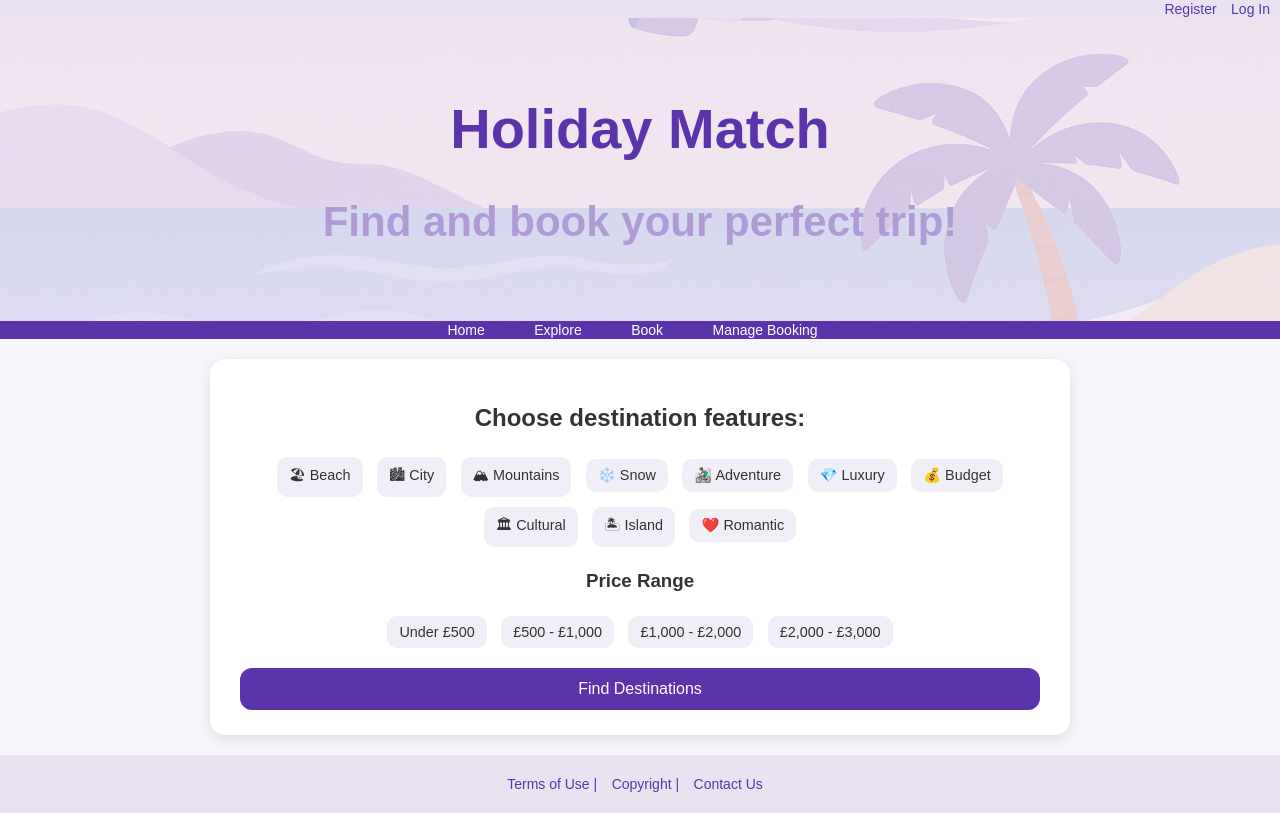
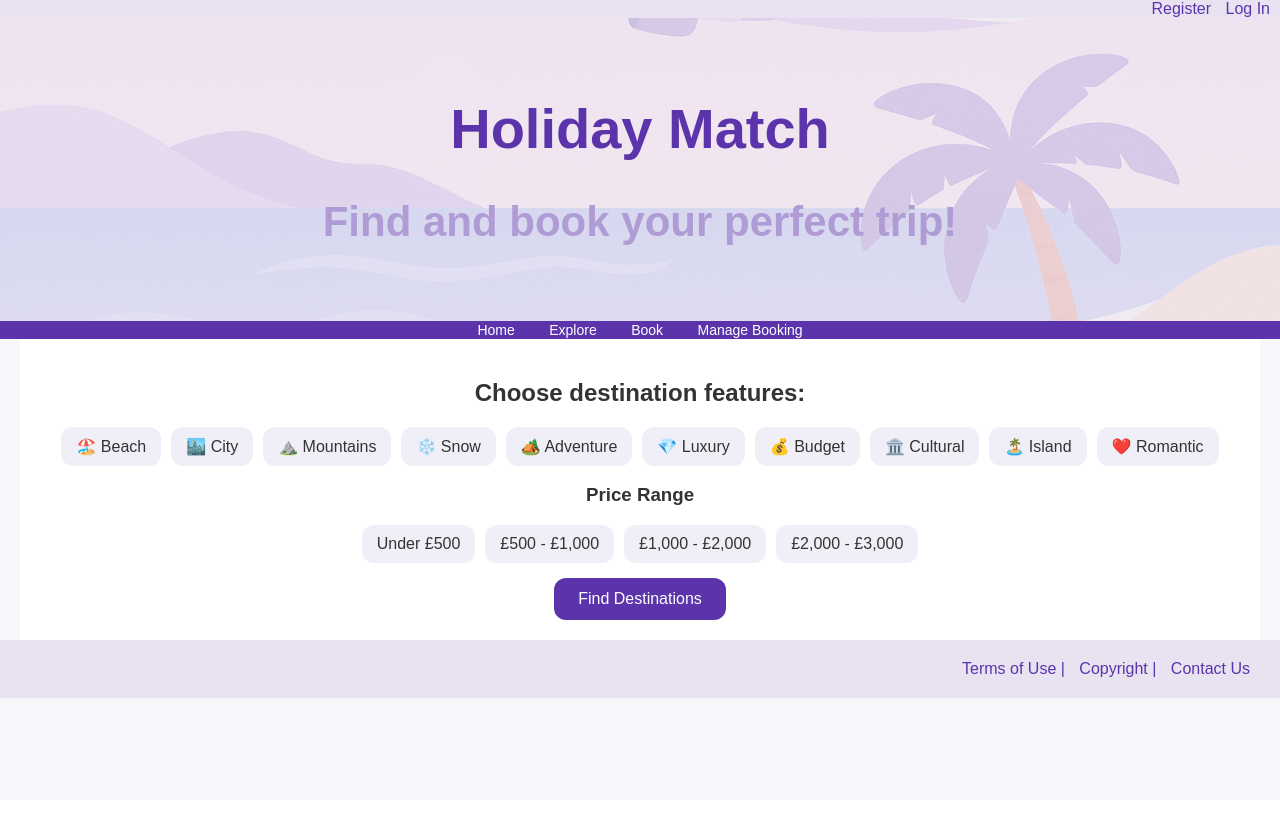
Before and after one commit to kristara/finalproject, a PHP site: page /holidayMatch.php in a window 1280 px wide. After the commit the page ends 698 px from the top, so only its background shows below. Run offline with PHP 8.4, Linux system fonts and the light colour scheme.

Commit message:
Updated css. Changed main page filters to previous version. Updated registration with htmlspecialchars, updated logic for session and logging in. Updated log in logic.

```diff
--- a/css.css
+++ b/css.css
@@ -1,4 +1,4 @@
-/* General Styles */
+/* General styles */
 html, body {
     height: 100%;
     margin: 0;
@@ -14,9 +14,9 @@
     display: flex;
     flex-direction: column;
     min-height: 100vh;
-    padding: 0;
 }
 
+/* Header */
 header {
     background-color: #e8e2f1;
     color: #5b34ac;
@@ -31,8 +31,8 @@
 }
 
 header h1 {
+    z-index: 2;
     position: relative;
-    z-index: 2;
 }
 
 header::after {
@@ -42,23 +42,22 @@
     left: 0;
     width: 100%;
     height: 100%;
-    background: rgba(232, 226, 241, 0.6); /* Optional overlay for text clarity */
+    background: rgba(232, 226, 241, 0.6);
     z-index: 1;
 }
 
-header h1 a {
+/* Link*/
+a {
+    color: #5b34ac;
     text-decoration: none;
-    color: #5b34ac;
-    font-weight: bold;
 }
 
-header h1 a:hover {
+a:hover {
     color: #7a4dd1;
-    transition: 0.3s;
 }
 
-/* Top Links (Register, Log In) - Matched with Footer */
-#headerlinks ul {
+/* Navigation */
+#headerlinks ul, #footerlinks ul {
     list-style-type: none;
     padding: 0;
     margin: 0;
@@ -66,22 +65,11 @@
     background-color: #e8e2f1;
 }
 
-#headerlinks li {
+#headerlinks li, #footerlinks li {
     display: inline;
     margin-right: 10px;
 }
 
-#headerlinks a {
-    text-decoration: none;
-    color: #5b34ac;
-    font-size: 14px;
-}
-
-#headerlinks a:hover {
-    color: rgb(106, 35, 161);
-}
-
-/* Primary Navigation (Home, Explore, Book, Manage Booking) */
 #primarynav ul {
     list-style-type: none;
     padding: 0;
@@ -92,7 +80,6 @@
 
 #primarynav li {
     display: inline-block;
-    margin-right: 15px;
 }
 
 #primarynav a {
@@ -104,10 +91,19 @@
 
 #primarynav a:hover {
     background-color: #7a4dd1;
-    transition: 0.3s;
 }
 
-/* Main Content and Filters */
+/* Form*/
+.centered-form {
+    max-width: 500px;
+    margin: 0 auto;
+    padding: 20px;
+    background-color: #ffffff;
+    border-radius: 12px;
+    box-shadow: 0 4px 15px rgba(0, 0, 0, 0.1);
+}
+
+/* Main content */
 section {
     flex-grow: 1;
     padding: 20px;
@@ -117,39 +113,8 @@
     margin: 0 auto;
 }
 
-.section-filters {
-    background-color: #ffffff;
-    padding: 25px 30px;
-    margin: 20px auto;
-    max-width: 800px;
-    border-radius: 15px;
-    box-shadow: 0 4px 15px rgba(0, 0, 0, 0.1);
-}
-
-.section-filters label {
-    display: inline-flex;
-    align-items: center;
-    background-color: #f0eff8;
-    color: #333;
-    padding: 8px 12px;
-    margin: 5px;
-    border-radius: 10px;
-    cursor: pointer;
-    font-size: 0.9rem;
-    transition: background-color 0.3s;
-}
-
-.section-filters input[type="checkbox"], .section-filters input[type="radio"] {
-    display: none;
-}
-
-.section-filters input:checked + label {
-    background-color: #c4b2e6;
-    color: #fff;
-}
-
-/* Button Styling */
-.find-btn {
+/* Button */
+button.find-btn, input[type="submit"] {
     background-color: #5b34ac;
     color: #fff;
     padding: 12px 24px;
@@ -157,13 +122,9 @@
     border-radius: 12px;
     cursor: pointer;
     font-size: 1rem;
-    display: block;
-    width: 100%;
-    text-align: center;
-    margin-top: 15px;
 }
 
-.find-btn:hover {
+button.find-btn:hover, input[type="submit"]:hover {
     background-color: #7a4dd1;
 }
 
@@ -176,32 +137,36 @@
     font-size: 16px;
 }
 
-#footerlinks ul {
-    list-style-type: none;
-    padding: 0;
-    margin: 0;
+/* Filter */
+.filter-buttons {
+    display: flex;
+    flex-wrap: wrap;
+    gap: 10px;
+    justify-content: center;
+    margin: 15px 0;
 }
 
-#footerlinks li {
-    display: inline;
-    margin-right: 10px;
+.filter-option, .filter-price {
+    background-color: #f0eff8;
+    border: none;
+    color: #333;
+    padding: 10px 15px;
+    border-radius: 12px;
+    cursor: pointer;
+    font-size: 1rem;
+    transition: background-color 0.3s;
 }
 
-#footerlinks a, #headerlinks a {
-    text-decoration: none;
-    color: #5b34ac;
-    font-size: 14px;
+.filter-option.active, .filter-price.active {
+    background-color: #5b34ac;
+    color: #ffffff;
 }
 
-#footerlinks a:hover, #headerlinks a:hover {
-    color: rgb(106, 35, 161);
-}
-
-/* Mobile Responsiveness */
+/* Mobile responsiveness */
 @media screen and (max-width: 768px) {
-    .section-filters {
-        max-width: 100%;
-        padding: 20px;
+    .centered-form {
+        max-width: 90%;
+        padding: 15px;
     }
 
     nav a {
--- a/holidayMatch.php
+++ b/holidayMatch.php
@@ -33,27 +33,31 @@
 				<!-- Form that submits selected keywords to the PHP filtering script -->
 				<form action="filter_destinations.php" method="POST">
 					<h2>Choose destination features:</h2>
-					<div class="feature-options">
-						<label><input type="checkbox" name="keywords[]" value="beach"> 🏖 Beach</label>
-						<label><input type="checkbox" name="keywords[]" value="city"> 🏙 City</label>
-						<label><input type="checkbox" name="keywords[]" value="mountains"> 🏔 Mountains</label>
-						<label><input type="checkbox" name="keywords[]" value="snow"> ❄️ Snow</label>
-						<label><input type="checkbox" name="keywords[]" value="adventure"> 🚵‍♂️ Adventure</label>
-						<label><input type="checkbox" name="keywords[]" value="luxury"> 💎 Luxury</label>
-						<label><input type="checkbox" name="keywords[]" value="budget"> 💰 Budget</label>
-						<label><input type="checkbox" name="keywords[]" value="cultural"> 🏛 Cultural</label>
-						<label><input type="checkbox" name="keywords[]" value="island"> 🏝 Island</label>
-						<label><input type="checkbox" name="keywords[]" value="romantic"> ❤️ Romantic</label>
+					<div class="filter-buttons">
+						<button type="button" class="filter-option" data-value="beach">🏖️ Beach</button>
+						<button type="button" class="filter-option" data-value="city">🏙️ City</button>
+						<button type="button" class="filter-option" data-value="mountains">⛰️ Mountains</button>
+						<button type="button" class="filter-option" data-value="snow">❄️ Snow</button>
+						<button type="button" class="filter-option" data-value="adventure">🏕️ Adventure</button>
+						<button type="button" class="filter-option" data-value="luxury">💎 Luxury</button>
+						<button type="button" class="filter-option" data-value="budget">💰 Budget</button>
+						<button type="button" class="filter-option" data-value="cultural">🏛️ Cultural</button>
+						<button type="button" class="filter-option" data-value="island">🏝️ Island</button>
+						<button type="button" class="filter-option" data-value="romantic">❤️ Romantic</button>
 					</div>
 
 					<!--  filters for price -->
 					<h3>Price Range</h3>
-					<div class="price-options">
-						<label><input type="radio" name="price_ranges[]" value="0-500"> Under £500</label>
-						<label><input type="radio" name="price_ranges[]" value="500-1000"> £500 - £1,000</label>
-						<label><input type="radio" name="price_ranges[]" value="1000-2000"> £1,000 - £2,000</label>
-						<label><input type="radio" name="price_ranges[]" value="2000-3000"> £2,000 - £3,000</label>
+					<div class="filter-buttons">
+						<button type="button" class="filter-price" data-value="under_500">Under £500</button>
+						<button type="button" class="filter-price" data-value="500_1000">£500 - £1,000</button>
+						<button type="button" class="filter-price" data-value="1000_2000">£1,000 - £2,000</button>
+						<button type="button" class="filter-price" data-value="2000_3000">£2,000 - £3,000</button>
 					</div>
+
+					<form action="explore.php" method="GET">
+							<input type="hidden" name="keywords" id="selected-keywords">
+							<input type="hidden" name="price_range" id="selected-price-range">
 
 					<!-- Submit button to trigger PHP filter script -->
 					<button type="submit" class="find-btn">Find Destinations</button>
@@ -64,6 +68,40 @@
 		<!-- shared footer -->
 		<?php include 'footerlinks.php'; ?>
 
+		<!-- javaScript for Toggle Effect -->
+
+		<script>
+			document.addEventListener("DOMContentLoaded", function() {
+				// Toggle selection for destination features
+				document.querySelectorAll(".filter-option").forEach(button => {
+					button.addEventListener("click", function() {
+						this.classList.toggle("active");
+						updateSelectedKeywords();
+					});
+				});
+
+				// selection for price range
+				document.querySelectorAll(".filter-price").forEach(button => {
+					button.addEventListener("click", function() {
+						document.querySelectorAll(".filter-price").forEach(btn => btn.classList.remove("active"));
+						this.classList.add("active");
+						updateSelectedPrice();
+					});
+				});
+
+				function updateSelectedKeywords() {
+					const selectedKeywords = Array.from(document.querySelectorAll(".filter-option.active"))
+						.map(button => button.getAttribute("data-value"));
+					document.getElementById("selected-keywords").value = selectedKeywords.join(",");
+				}
+
+				function updateSelectedPrice() {
+					const selectedPrice = document.querySelector(".filter-price.active")?.getAttribute("data-value") || "";
+					document.getElementById("selected-price-range").value = selectedPrice;
+				}
+			});
+		</script>
+
 	</div>
 </body>
 </html>
```
Also changed, not shown: login.php (+20 -28 lines), registration.php (+18 -16 lines).
